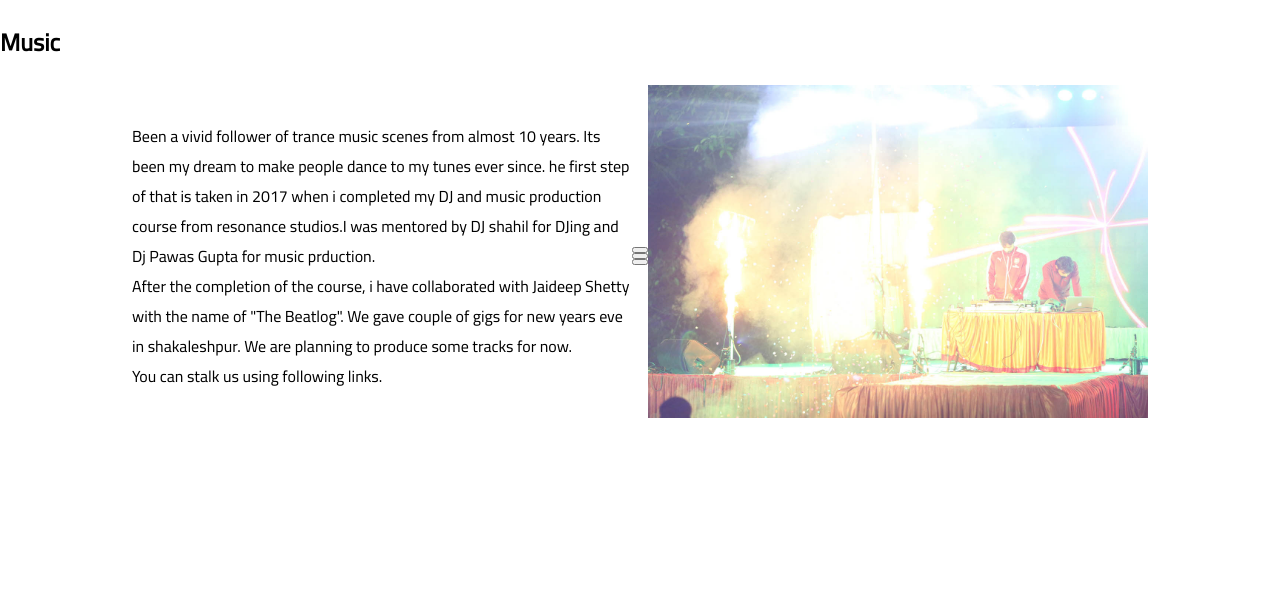
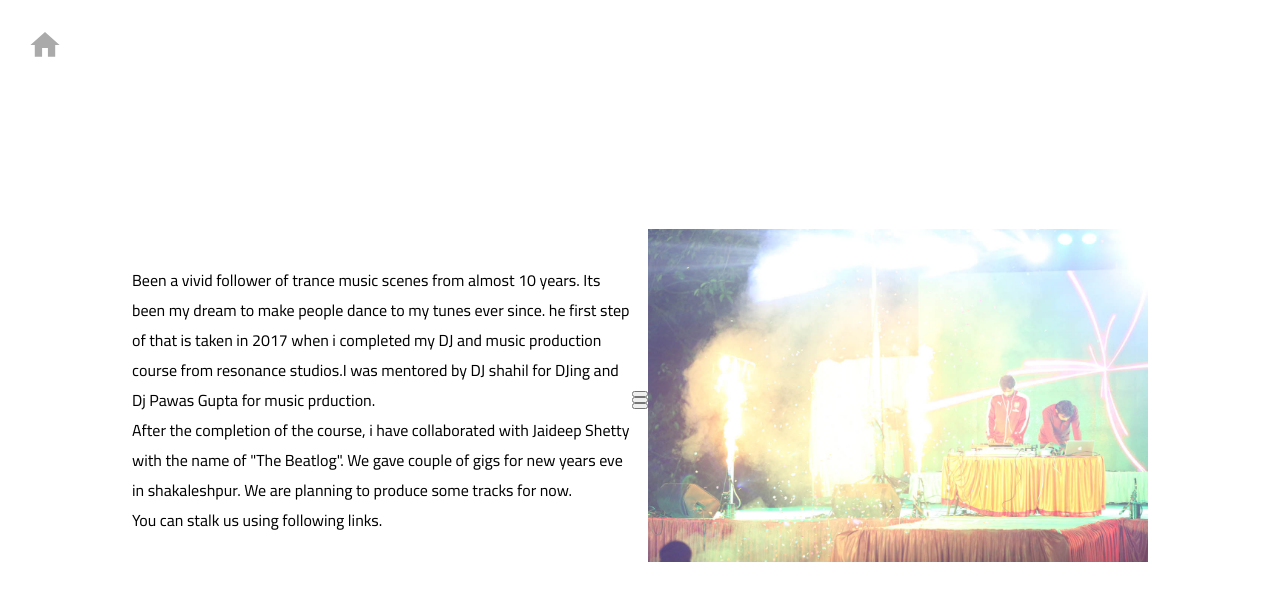
Before and after one commit to Saajan/saajan.work, a Next.js app: page /diversion in a window 1280 px wide. Shown: the top 600 px of the page. Built offline with nearby package versions, Linux system fonts and the light colour scheme.

Commit message:
diversion update

```diff
--- a/pages/diversion.js
+++ b/pages/diversion.js
@@ -1,10 +1,38 @@
-import Diversion from '../components/Diversion';
+import React, { Fragment } from 'react';
+import Link from 'next/link';
+import { motion } from 'framer-motion';
+import { MdHome } from "react-icons/md";
+import Music from '../components/Music';
 import Layout from '../components/Layout';
+import { HomeLinker,DiversionSection } from '../styles/styled';
+
+let easing = [0.175, 0.85, 0.42, 0.96];
 
 export default function DiversionPage() {
+  const textVariants = {
+    exit: { x: -100, opacity: 0, transition: { duration: 1, ease: easing } },
+    enter: {
+      x: 0,
+      opacity: 1,
+      transition: { delay: 0.1, duration: 1, ease: easing }
+    }
+  };
   return (
-    <Layout>
-      <Diversion/>
-    </Layout>
+    <motion.div initial="exit" animate="enter" exit="exit">
+      <motion.div variants={textVariants}>
+        <Layout>
+          <DiversionSection>
+            <Link href={`/`}>
+              <HomeLinker>
+                <Fragment>
+                  <MdHome className="home-icon" />
+                </Fragment>
+              </HomeLinker>
+            </Link>
+            <Music />
+          </DiversionSection>
+        </Layout>
+      </motion.div>
+    </motion.div>
   )
 }
--- a/styles/styled.jsx
+++ b/styles/styled.jsx
@@ -24,6 +24,8 @@ const home = keyframes`
 
 export const HomeLinker = styled.div`
     position: fixed;
+    top: 0px;
+    left: 0px;
     transform: translate(50%, 50%);
     z-index: 99;
     cursor: pointer;
@@ -35,8 +37,14 @@ export const HomeLinker = styled.div`
 		transition: all .2s cubic-bezier(.36,.07,.57,.99);
         color: #aaa;
         &:hover{
-            color: #F24150;
+            color: #fccf0d;
             animation: ${home} 1s cubic-bezier(.36,.07,.57,.99) infinite;
         }
     }
 `;
+
+export const DiversionSection = styled.section`
+    width:100%;
+    display:flex;
+    justify-content:center;
+`;
```
